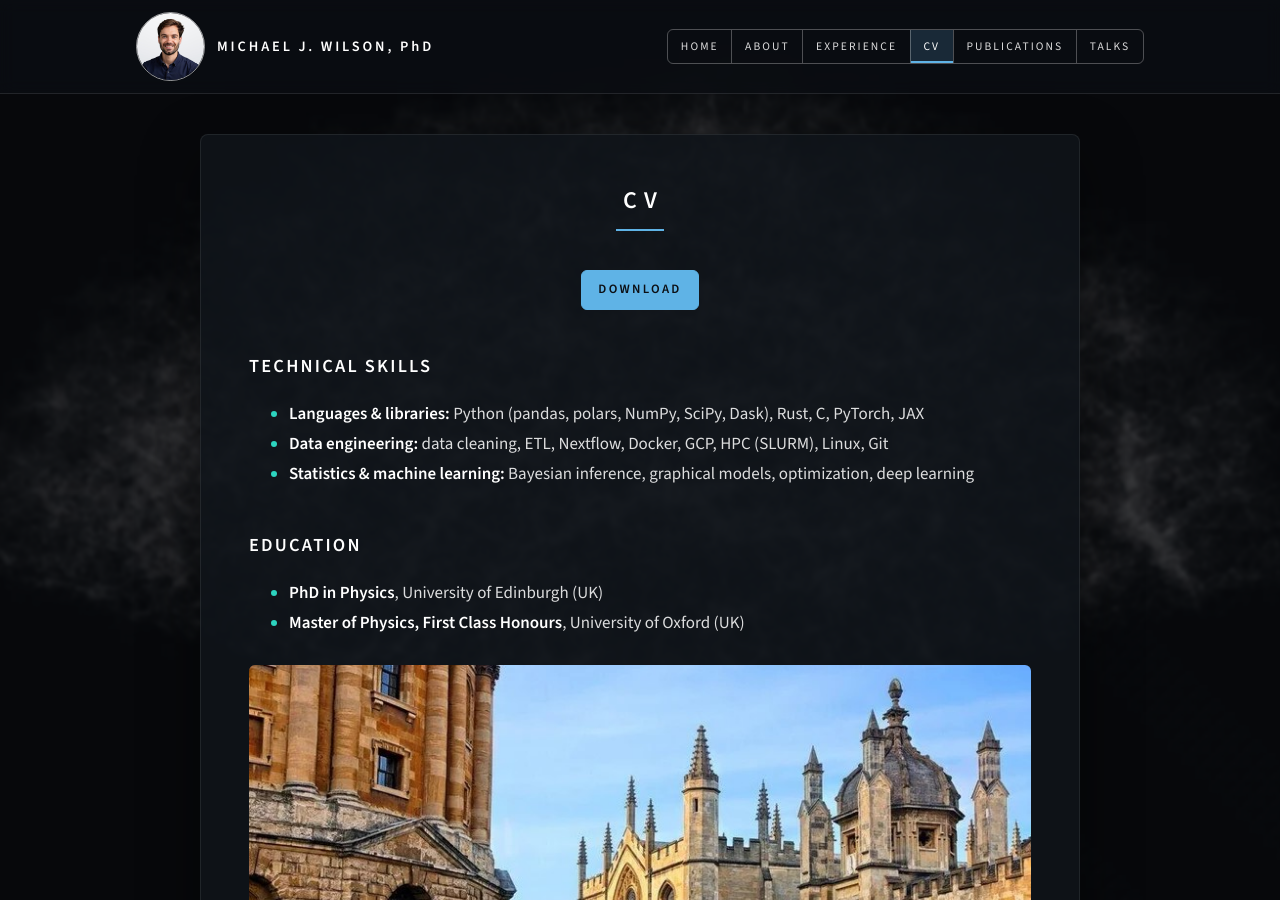
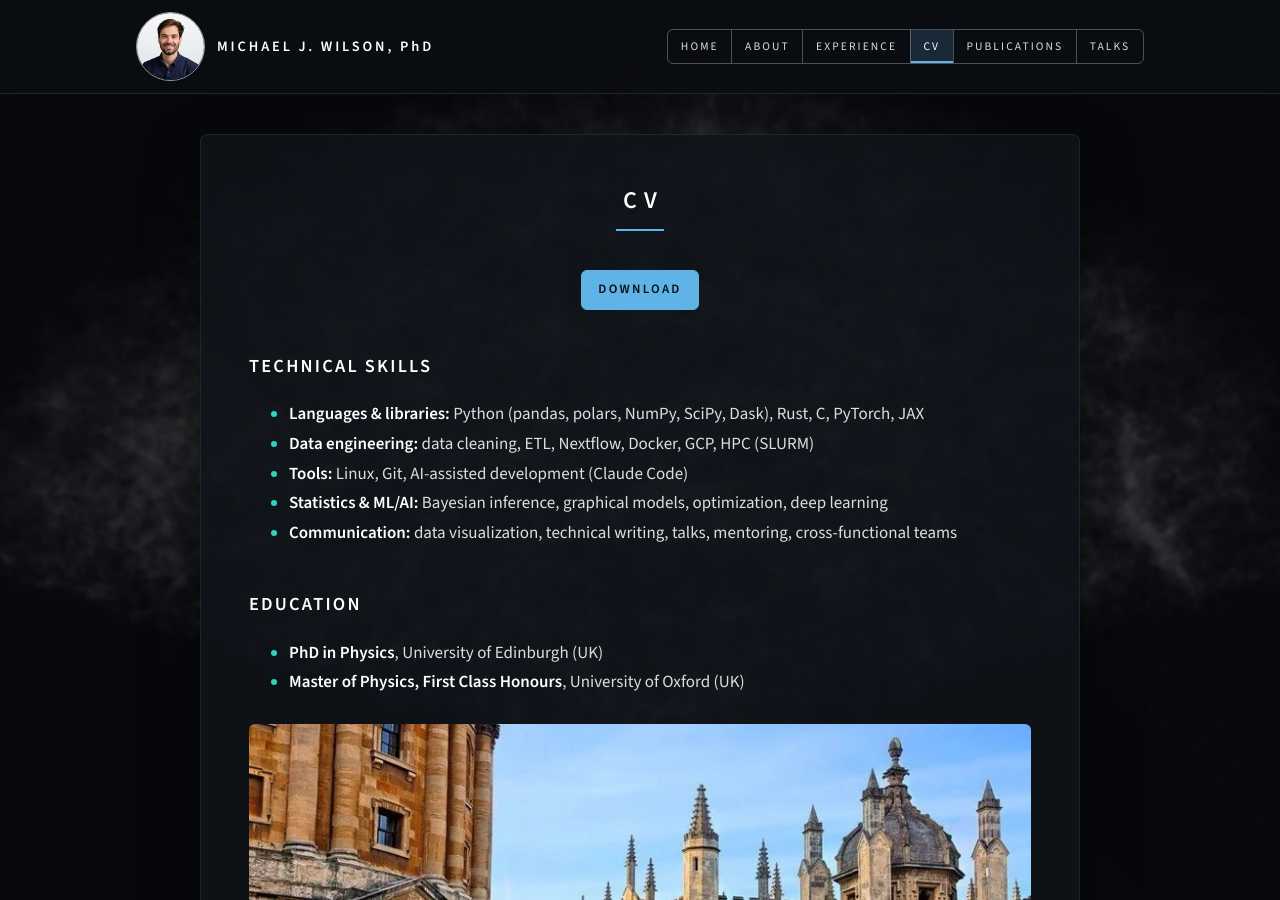
Before and after one commit to michaelJwilson/michaelJwilson.github.io, a Jekyll site: the page built from cv.md, in a window 1280 px wide and 900 px high. Built offline with Jekyll 4.4.1, drawn with Linux system fonts in a browser that asks for light colours.

Commit message:
CV: rebuild PDF from curriculum_vitae PR- #31 (8ce7656); mirror skills on the CV page
Co-Authored-By: Claude Opus 5.5 <noreply@anthropic.com>
Claude-Session: https://claude.ai/code/session_01SiHqF3nmdqJf51uy6f9hsB

```diff
--- a/cv.md
+++ b/cv.md
@@ -11,8 +11,10 @@ permalink: /cv/
 ## Technical skills
 
 - **Languages & libraries:** Python (pandas, polars, NumPy, SciPy, Dask), Rust, C, PyTorch, JAX
-- **Data engineering:** data cleaning, ETL, Nextflow, Docker, GCP, HPC (SLURM), Linux, Git
-- **Statistics & machine learning:** Bayesian inference, graphical models, optimization, deep learning
+- **Data engineering:** data cleaning, ETL, Nextflow, Docker, GCP, HPC (SLURM)
+- **Tools:** Linux, Git, AI-assisted development (Claude Code)
+- **Statistics & ML/AI:** Bayesian inference, graphical models, optimization, deep learning
+- **Communication:** data visualization, technical writing, talks, mentoring, cross-functional teams
 
 ## Education
 
```
Also changed, not shown: 1 other file.
